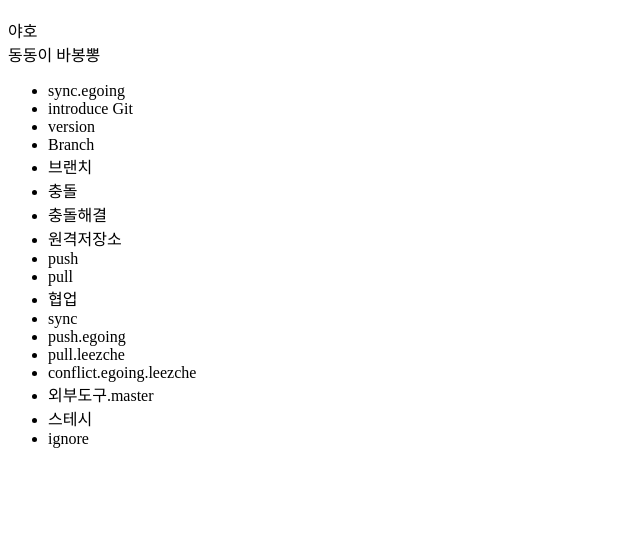
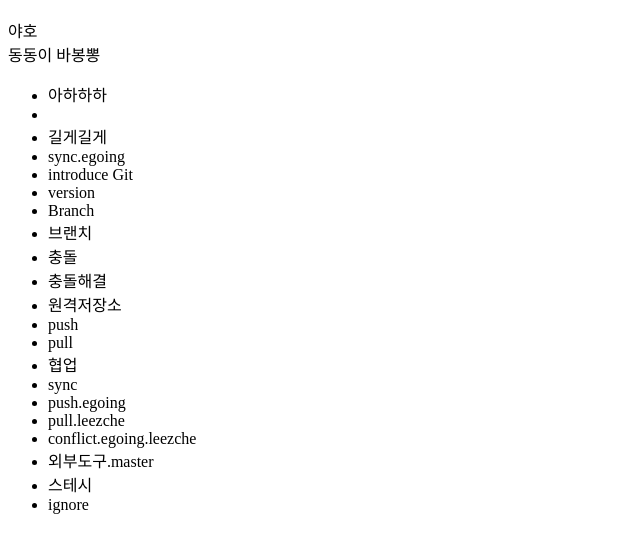
Before and after one commit to brunoid/followup_git, a plain HTML site: page index.html in a window 1280 px wide. Shown: the part 48-600 px from the top of the page, without its empty margins (0-640 px from the left). Drawn offline with Linux system fonts and the light colour scheme.

Commit message:
마스터 커밋

```diff
--- a/index.html
+++ b/index.html
@@ -10,6 +10,8 @@
         <div>야호</div>
         <div>동동이 바봉뽕</div>
         <ul>
+            <li>아하하하<li>
+            <li>길게길게</li>
             <li>sync.egoing</li>
             <li>introduce Git</li>
             <li>version</li>
```
